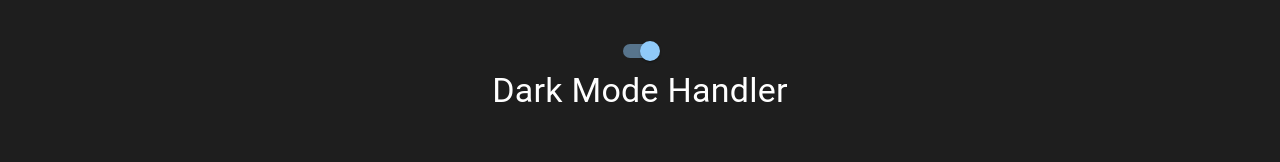
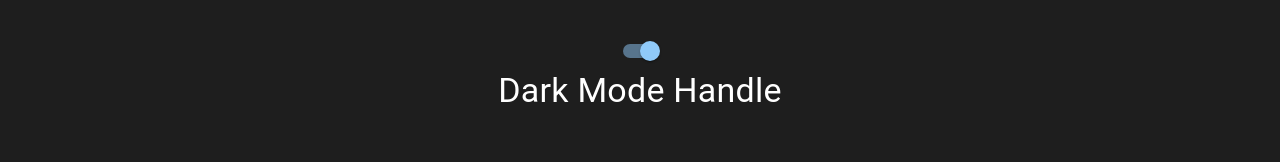
Before and after one commit to shayanzarbash/darkTheme, a Next.js app: page / in a window 1280 px wide. Shown: the part 322-484 px from the top of the page. Built offline with nearby package versions, Linux system fonts and the light colour scheme.

Commit message:
pull new

```diff
--- a/pages/index.js
+++ b/pages/index.js
@@ -48,7 +48,7 @@ function Home() {
         >
           <Switch checked={darkMode} onChange={changeTheme} />
           <Typography variant="h4" gutterBottom component="div" mt="4">
-            {darkMode ? "Dark" : "Light"} Mode Handler
+            {darkMode ? "Dark" : "Light"} Mode Handle
           </Typography>
         </Box>
       </Paper>
```
